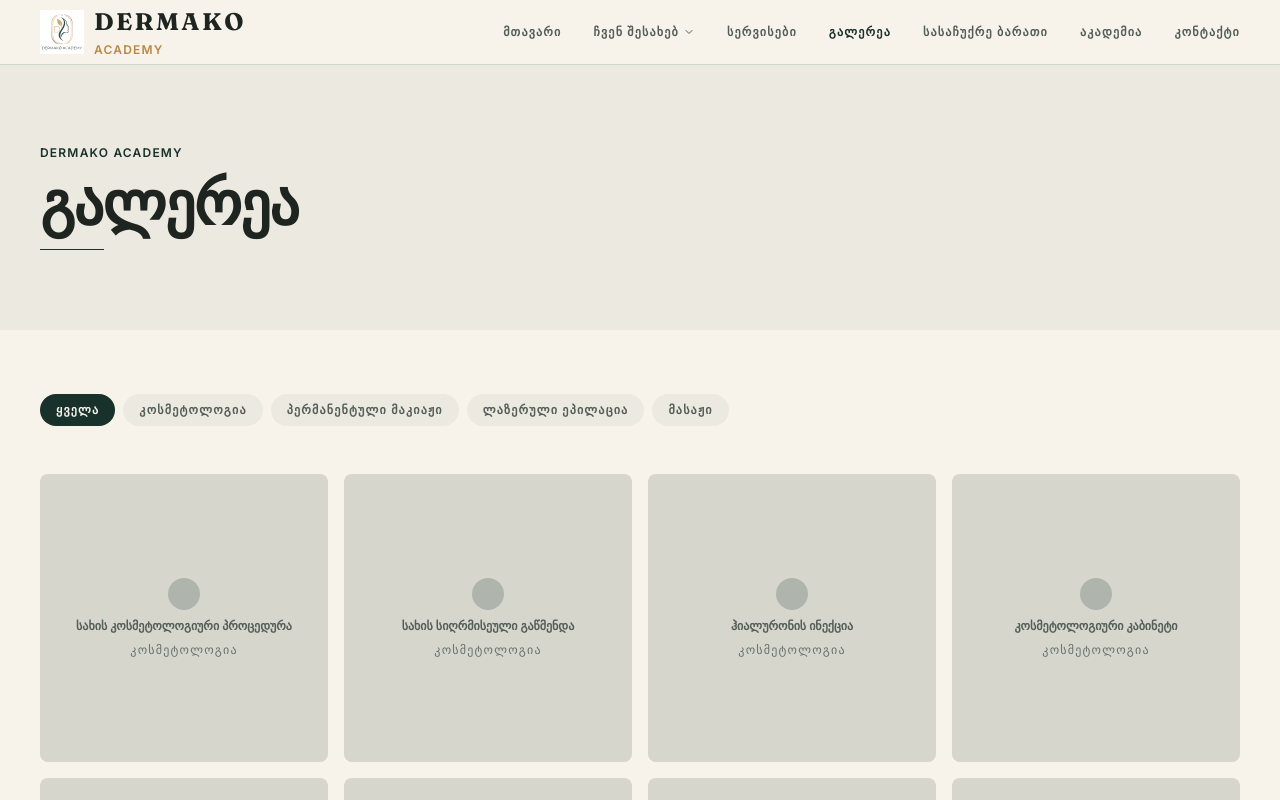
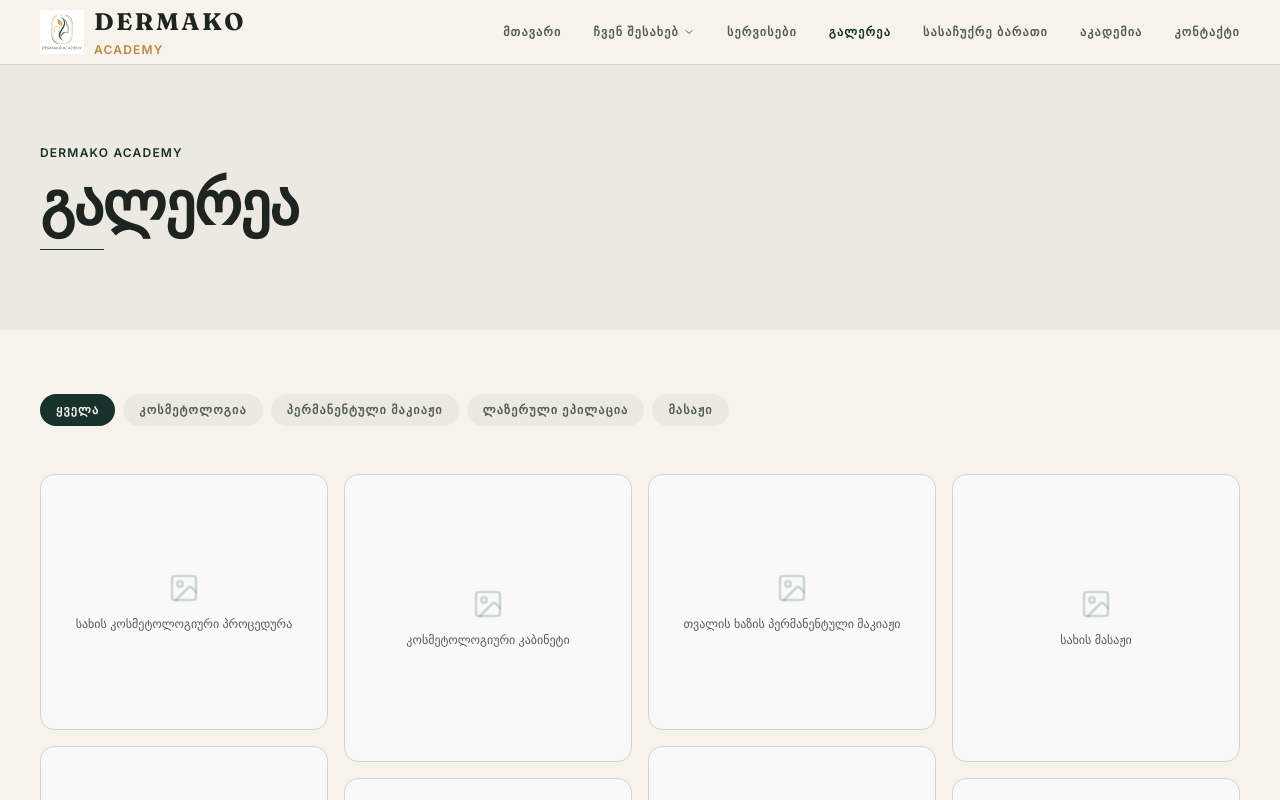
Before and after one commit to nati-nati13/silamaze, a Next.js app: page /galeria in a window 1280 px wide. Shown: the top 800 px of the page. Built offline with nearby package versions, Linux system fonts and the light colour scheme.

Commit message:
feat: add masonry gallery layout, scroll reveal animations, image slots and premium gallery structure

```diff
--- a/src/app/globals.css
+++ b/src/app/globals.css
@@ -158,6 +158,19 @@
     font-weight: 600;
   }
 
+  /* scroll reveal: applied by <Reveal>, .reveal-in added on intersection */
+  .reveal {
+    opacity: 0;
+    transform: translateY(1rem);
+    transition:
+      opacity 0.7s cubic-bezier(0.16, 1, 0.3, 1),
+      transform 0.7s cubic-bezier(0.16, 1, 0.3, 1);
+  }
+  .reveal-in {
+    opacity: 1;
+    transform: translateY(0);
+  }
+
   @keyframes rise {
     from {
       opacity: 0;
@@ -251,4 +264,10 @@
   .animate-line-grow {
     animation: none;
   }
+
+  .reveal {
+    opacity: 1;
+    transform: none;
+    transition: none;
+  }
 }
--- a/src/features/marketing/components/gallery-page.tsx
+++ b/src/features/marketing/components/gallery-page.tsx
@@ -2,6 +2,7 @@
 
 import { useState } from 'react';
 
+import { GalleryTile } from '@/features/marketing/components/gallery-tile';
 import { Footer } from '@/shared/components/layout/footer';
 import { Header } from '@/shared/components/layout/header';
 import {
@@ -9,6 +10,9 @@ import {
   GALLERY_ITEMS,
   type GalleryCategory,
 } from '@/shared/const/gallery.const';
+
+// varied tile heights create the masonry rhythm until real photos define their own
+const HEIGHT_CYCLE = ['h-64', 'h-80', 'h-56', 'h-72', 'h-64', 'h-96'];
 
 export const GalleryPage = () => {
   const [active, setActive] = useState<GalleryCategory>('ყველა');
@@ -50,25 +54,13 @@ export const GalleryPage = () => {
               ))}
             </div>
 
-            <div className="grid grid-cols-2 gap-4 sm:grid-cols-3 lg:grid-cols-4">
-              {filtered.map((item) => (
-                <div
+            <div className="columns-2 gap-4 sm:columns-3 lg:columns-4">
+              {filtered.map((item, index) => (
+                <GalleryTile
                   key={item.id}
-                  className="group relative aspect-square overflow-hidden rounded-lg bg-primary/10"
-                >
-                  <div className="absolute inset-0 flex flex-col items-center justify-center gap-2 bg-primary/5 p-4 text-center transition-colors duration-300 group-hover:bg-primary/15">
-                    <div
-                      className="size-8 rounded-full bg-primary/20 group-hover:bg-primary/40 transition-colors duration-300"
-                      aria-hidden="true"
-                    />
-                    <p className="text-xs font-semibold text-muted-foreground group-hover:text-foreground transition-colors duration-300 leading-snug">
-                      {item.alt}
-                    </p>
-                    <span className="text-xs tracking-widest uppercase text-primary/60">
-                      {item.category}
-                    </span>
-                  </div>
-                </div>
+                  item={item}
+                  heightClass={HEIGHT_CYCLE[index % HEIGHT_CYCLE.length]}
+                />
               ))}
             </div>
 
--- /dev/null
+++ b/src/features/marketing/components/gallery-preview-section.tsx
@@ -0,0 +1,46 @@
+import { ArrowRight } from 'lucide-react';
+import Link from 'next/link';
+
+import { GalleryTile } from '@/features/marketing/components/gallery-tile';
+import { Button } from '@/shared/components/ui/button';
+import { GALLERY_ITEMS } from '@/shared/const/gallery.const';
+
+const PREVIEW_COUNT = 6;
+const HEIGHT_CYCLE = ['h-64', 'h-80', 'h-56', 'h-72', 'h-64', 'h-96'];
+
+export const GalleryPreviewSection = () => {
+  return (
+    <section id="slide-gallery" className="relative bg-background py-20 sm:py-28">
+      <div className="relative z-10 mx-auto w-full max-w-7xl px-6 sm:px-10">
+        <div className="mx-auto max-w-2xl text-center">
+          <p className="eyebrow text-brand-academy">გალერეა</p>
+          <h2 className="mt-4 font-heading text-4xl font-semibold leading-tight text-foreground sm:text-5xl">
+            ჩვენი <span className="italic text-brand-green">სივრცე</span>
+          </h2>
+          <p className="mt-5 text-base leading-relaxed text-muted-foreground">
+            კლინიკა, სწავლების პროცესი და შედეგები — ერთი შეხედვით.
+          </p>
+        </div>
+
+        <div className="mt-14 columns-2 gap-4 lg:columns-3">
+          {GALLERY_ITEMS.slice(0, PREVIEW_COUNT).map((item, index) => (
+            <GalleryTile
+              key={item.id}
+              item={item}
+              heightClass={HEIGHT_CYCLE[index % HEIGHT_CYCLE.length]}
+            />
+          ))}
+        </div>
+
+        <div className="mt-10 flex justify-center">
+          <Button variant="outline" size="lg" asChild>
+            <Link href="/galeria">
+              სრული გალერეა
+              <ArrowRight className="size-4" aria-hidden="true" />
+            </Link>
+          </Button>
+        </div>
+      </div>
+    </section>
+  );
+};
--- /dev/null
+++ b/src/features/marketing/components/gallery-tile.tsx
@@ -0,0 +1,50 @@
+'use client';
+
+import { ImageIcon } from 'lucide-react';
+import Image from 'next/image';
+import { useState } from 'react';
+
+import type { GalleryItem } from '@/shared/const/gallery.const';
+
+type GalleryTileProps = {
+  item: GalleryItem;
+  heightClass: string;
+};
+
+export const GalleryTile = ({ item, heightClass }: GalleryTileProps) => {
+  const [failed, setFailed] = useState(false);
+  const showImage = item.src && !failed;
+
+  return (
+    <figure
+      className={`group relative mb-4 break-inside-avoid overflow-hidden rounded-2xl border border-border bg-card ${heightClass}`}
+    >
+      {showImage ? (
+        <Image
+          src={item.src ?? ''}
+          alt={item.alt}
+          fill
+          sizes="(max-width: 640px) 50vw, (max-width: 1024px) 33vw, 25vw"
+          className="object-cover transition-transform duration-500 group-hover:scale-105"
+          onError={() => setFailed(true)}
+        />
+      ) : (
+        <div className="flex size-full flex-col items-center justify-center gap-3 bg-brand-green/5 p-4 text-center">
+          <ImageIcon className="size-8 text-brand-green/30" aria-hidden="true" />
+          <p className="text-xs leading-snug text-muted-foreground">{item.alt}</p>
+        </div>
+      )}
+
+      <figcaption
+        className="absolute inset-x-0 bottom-0 translate-y-full bg-primary/80 p-3 text-xs font-semibold
+          text-primary-foreground backdrop-blur-sm transition-transform duration-300
+          group-hover:translate-y-0"
+      >
+        {item.alt}
+        <span className="mt-0.5 block text-primary-foreground/60 uppercase tracking-widest">
+          {item.category}
+        </span>
+      </figcaption>
+    </figure>
+  );
+};
--- a/src/features/marketing/components/home-page.tsx
+++ b/src/features/marketing/components/home-page.tsx
@@ -3,6 +3,7 @@ import { BranchesSection } from '@/features/marketing/components/branches-sectio
 import { CoursesSection } from '@/features/marketing/components/courses-section';
 import { CtaBand } from '@/features/marketing/components/cta-band';
 import { FaqSection } from '@/features/marketing/components/faq-section';
+import { GalleryPreviewSection } from '@/features/marketing/components/gallery-preview-section';
 import { HeroSection } from '@/features/marketing/components/hero-section';
 import { LandingHeader } from '@/features/marketing/components/landing-header';
 import { OfferingsSection } from '@/features/marketing/components/offerings-section';
@@ -10,6 +11,7 @@ import { ReservationSection } from '@/features/marketing/components/reservation-
 import { ServicesSection } from '@/features/marketing/components/services-section';
 import { TestimonialsSection } from '@/features/marketing/components/testimonials-section';
 import { Footer } from '@/shared/components/layout/footer';
+import { Reveal } from '@/shared/components/ui/reveal';
 
 export const HomePage = () => {
   return (
@@ -17,15 +19,36 @@ export const HomePage = () => {
       <LandingHeader />
       <main>
         <HeroSection />
+        <Reveal>
           <OfferingsSection />
+        </Reveal>
+        <Reveal>
           <CoursesSection />
+        </Reveal>
+        <Reveal>
           <ServicesSection />
+        </Reveal>
+        <Reveal>
+          <GalleryPreviewSection />
+        </Reveal>
+        <Reveal>
           <AboutSection />
+        </Reveal>
+        <Reveal>
           <TestimonialsSection />
+        </Reveal>
+        <Reveal>
           <ReservationSection />
+        </Reveal>
+        <Reveal>
           <FaqSection />
+        </Reveal>
+        <Reveal>
           <BranchesSection />
+        </Reveal>
+        <Reveal>
           <CtaBand />
+        </Reveal>
       </main>
       <Footer />
     </div>
--- /dev/null
+++ b/src/shared/components/ui/reveal.tsx
@@ -0,0 +1,40 @@
+'use client';
+
+import { useEffect, useRef, type ReactNode } from 'react';
+
+type RevealProps = {
+  children: ReactNode;
+};
+
+export const Reveal = ({ children }: RevealProps) => {
+  const ref = useRef<HTMLDivElement>(null);
+
+  useEffect(() => {
+    const el = ref.current;
+    if (!el) return;
+
+    if (!('IntersectionObserver' in window)) {
+      el.classList.add('reveal-in');
+      return;
+    }
+
+    const observer = new IntersectionObserver(
+      ([entry]) => {
+        if (entry.isIntersecting) {
+          el.classList.add('reveal-in');
+          observer.disconnect();
+        }
+      },
+      { threshold: 0.12 },
+    );
+    observer.observe(el);
+
+    return () => observer.disconnect();
+  }, []);
+
+  return (
+    <div ref={ref} className="reveal">
+      {children}
+    </div>
+  );
+};
```
Lines whose indentation alone changed are shown as unchanged.
